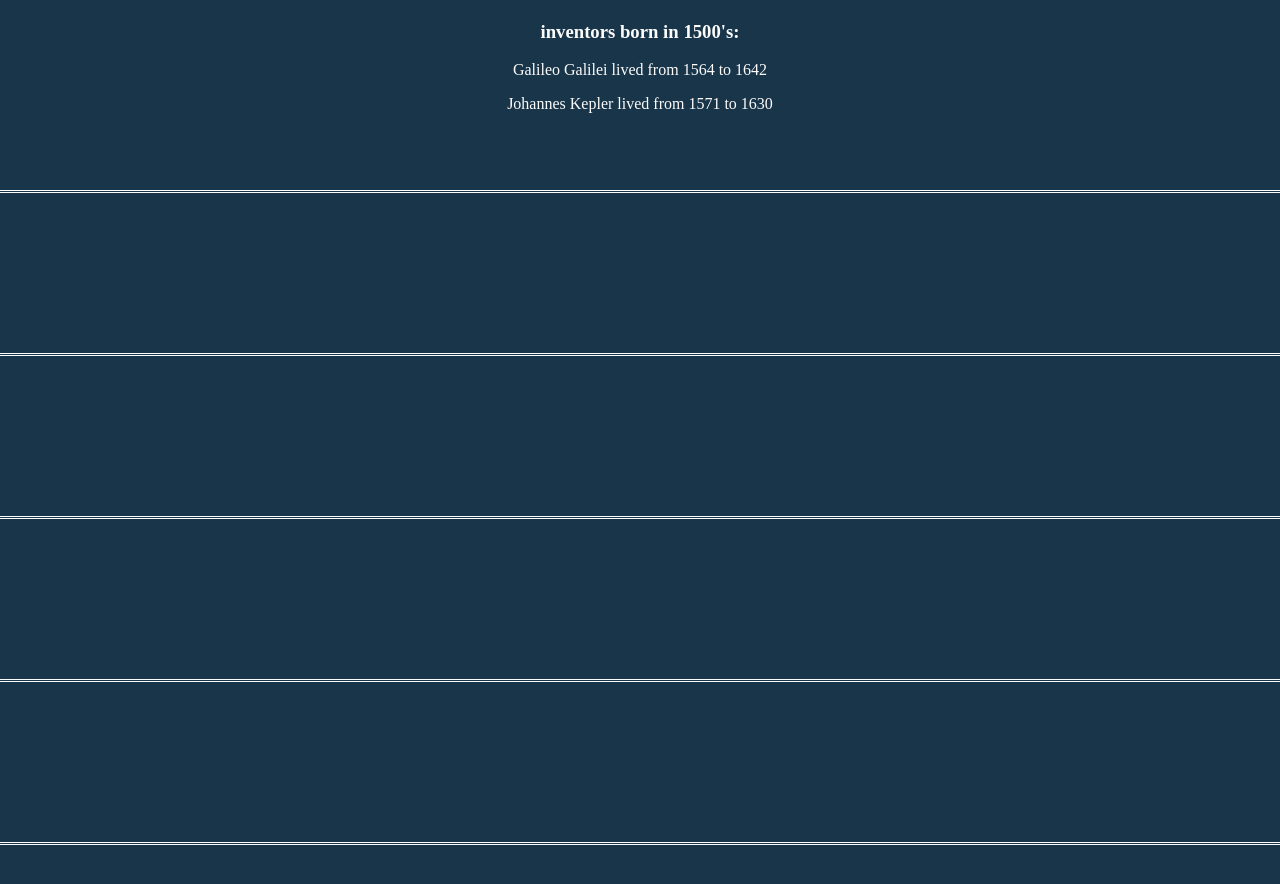
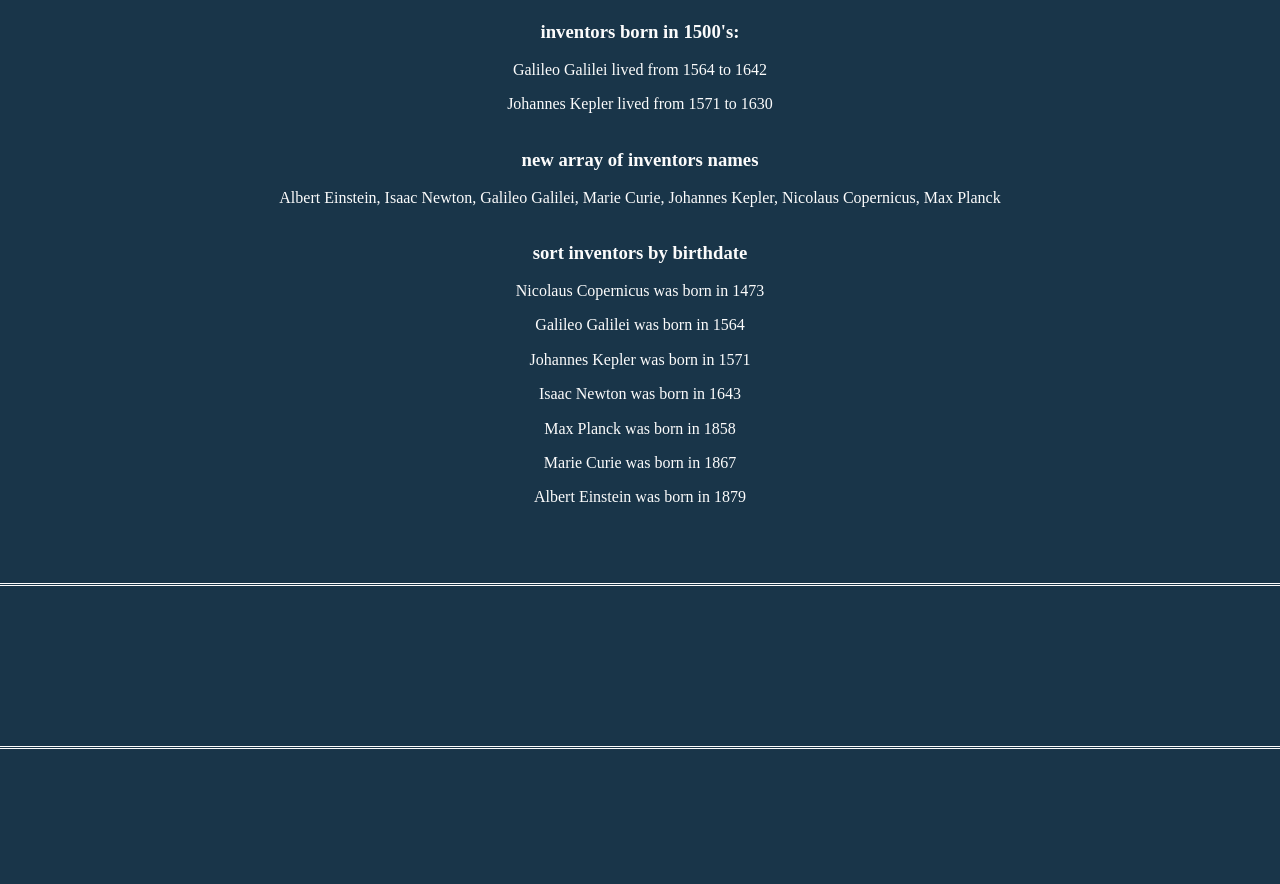
Before and after one commit to michal-krawczyk10/JavaScript30, a website built with webpack: page src/pages/index.html in a window 1280 px wide. Shown: the part 2380-3264 px from the top of the page. Built offline with nearby package versions, Linux system fonts and the light colour scheme.

Commit message:
feat: part 3

```diff
--- a/src/js/index.js
+++ b/src/js/index.js
@@ -112,7 +112,9 @@ const people = [
 ];
 //   array.prototype.filter()
 // 1. the list of inventors for those who were born in 1500's
-const day4p1 = document.querySelector(".day4__p1");
+//filter can tak 10 things and return 2, or any
+
+const day4p1 = document.querySelector(".day4__p1--js");
 const bornIn1500s = inventors.filter((inventor) => {
 	if (inventor.year >= 1500 && inventor.year <= 1599) {
 		return true;
@@ -129,3 +131,33 @@ bornIn1500s.forEach((arrayItem) => {
 	const { first, last, year, passed } = arrayItem;
 	day4p1.innerHTML += `<p>${first} ${last} lived from ${year} to ${passed}</p>`; // innerHTML +=, makes all added, not only one;
 });
+
+//array.prototype.map()
+//2. give us and array of the inventors first and last names
+
+//map takes inner array, do something to it and returns new array of the same lenght; takes 10 returns 10;
+
+const fullInventorNames = inventors.map(
+	(inventor) => ` ${inventor.first} ${inventor.last}`
+);
+
+const day4p2 = document.querySelector(".day4__p2--js");
+day4p2.innerHTML = fullInventorNames;
+
+//array.prototype.sort
+//3 sort the inventors by birthdate, oldest to youngest
+// sort get two items and check is 'a' bigger then 'b' and puts bigger on top
+const orderedInventors = inventors.sort(function (a, b) {
+	if (a.year > b.year) {
+		return 1;
+	} else {
+		return -1;
+	}
+});
+
+const day4p3 = document.querySelector(".day4__p3--js");
+
+orderedInventors.forEach((arrayItem) => {
+	const { first, last, year, passed } = arrayItem;
+	day4p3.innerHTML += `<p>${first} ${last} was born in ${year}</p>`;
+});
--- a/src/pages/index.html
+++ b/src/pages/index.html
@@ -256,8 +256,11 @@
 				<article class="day__container">
 					<h2>ARRAY CARDIO DAY 1</h2>
 					<p>
-						here are just final results of operations on arrays, <a href="https://github.com/michal-krawczyk10/JavaScript30/blob/master/src/js/index.js" >check js to see
-						details </a>
+						here are just final results of operations on arrays,
+						<a
+							href="https://github.com/michal-krawczyk10/JavaScript30/blob/master/src/js/index.js"
+							>check js to see details
+						</a>
 					</p>
 					<h3>Arrays used and results of operations underneath:</h3>
 					<p>
@@ -280,7 +283,15 @@
 					</p>
 					<div>
 						<h3>inventors born in 1500's:</h3>
-						<p class="day4__p1"></p>
+						<p class="day4__p1--js"></p>
+					</div>
+					<div>
+						<h3>new array of inventors names</h3>
+						<p class="day4__p2--js"></p>
+					</div>
+					<div>
+						<h3>sort inventors by birthdate</h3>
+						<p class="day4__p3--js"></p>
 					</div>
 				</article>
 			</section>
--- a/src/scss/main.scss
+++ b/src/scss/main.scss
@@ -13,7 +13,9 @@ html {
 	box-sizing: border-box;
 	margin: 0;
 }
-a {color: var(--base);}
+a {
+	color: var(--base);
+}
 
 body {
 	background: $main;
@@ -140,7 +142,6 @@ h2 {
 	&__img {
 		margin: 1rem auto;
 		max-width: 640px;
-		height: auto;
 		background-color: var(--base);
 		padding: var(--spacing);
 		filter: blur(var(--blur));
```
